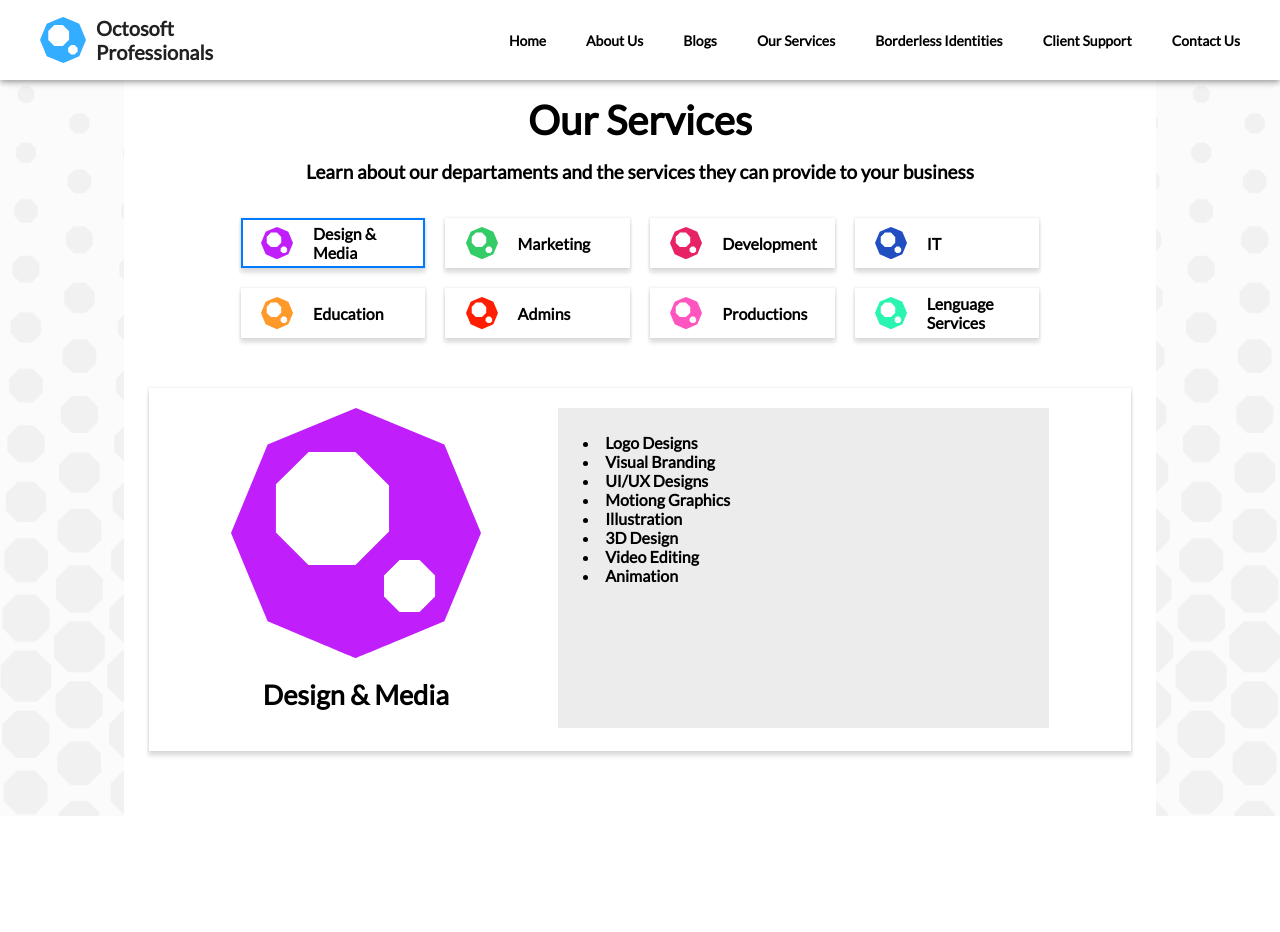
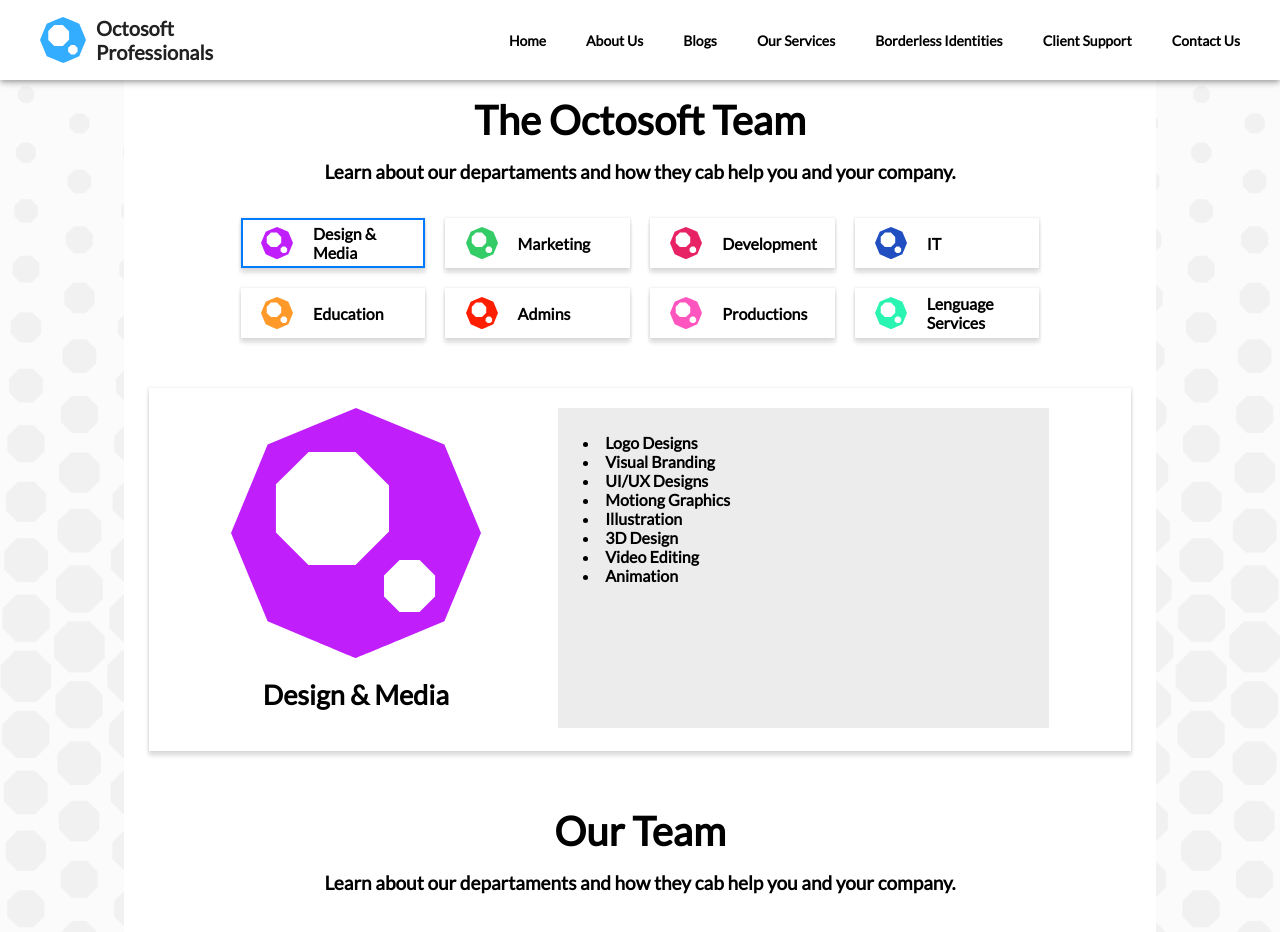
Before and after one commit to adrianponce89/octosoft, a React (Create React App) app: page /aboutus in a window 1280 px wide. Shown: the top 932 px of the page. Before the commit the page ends 816 px from the top, so only its background shows below. Built offline with nearby package versions, Linux system fonts and the light colour scheme.

Commit message:
We start with Our Team

```diff
--- a/src/pages/AboutUs.js
+++ b/src/pages/AboutUs.js
@@ -78,15 +78,15 @@
   return (
     <Container background={`url(${BackgroundImage})`}>
       <Grid container direction="column" alignItems="center">
-        <h1 className={classes.headTitle}>Our Services</h1>
+        <h1 className={classes.headTitle}>The Octosoft Team</h1>
         <Grid
           container
           justify="center"
           xs={10}
           className={classes.headSubTitle}
         >
-          Learn about our departaments and the services they can
-          provide to your business
+          Learn about our departaments and how they cab help you and
+          your company.
         </Grid>
       </Grid>
       <Grid
@@ -151,6 +151,19 @@
           ))}
         </Grid>
       </Grid>
+      <Grid container direction="column" alignItems="center">
+        <h1 className={classes.headTitle}>Our Team</h1>
+        <Grid
+          container
+          justify="center"
+          xs={10}
+          className={classes.headSubTitle}
+        >
+          Learn about our departaments and how they cab help you and
+          your company.
+        </Grid>
+      </Grid>
+      <Grid></Grid>
     </Container>
   );
 };
```
